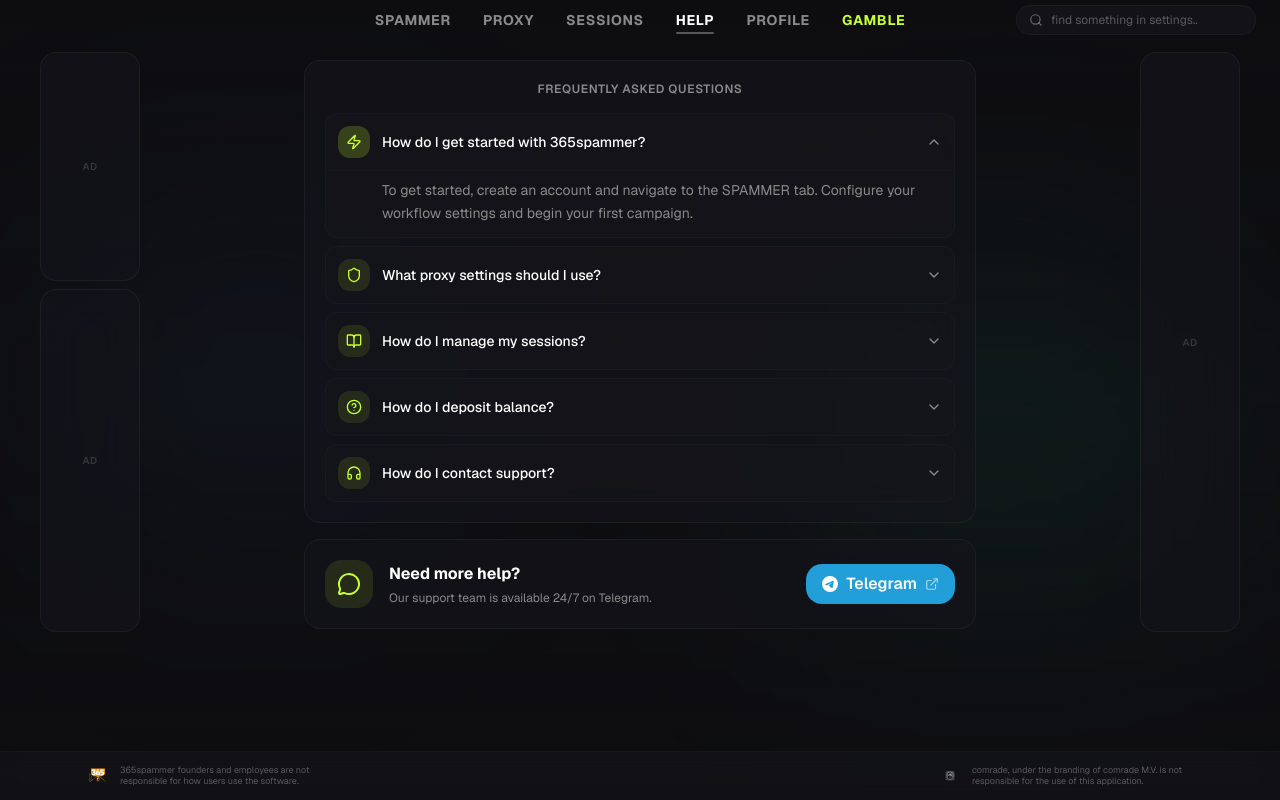
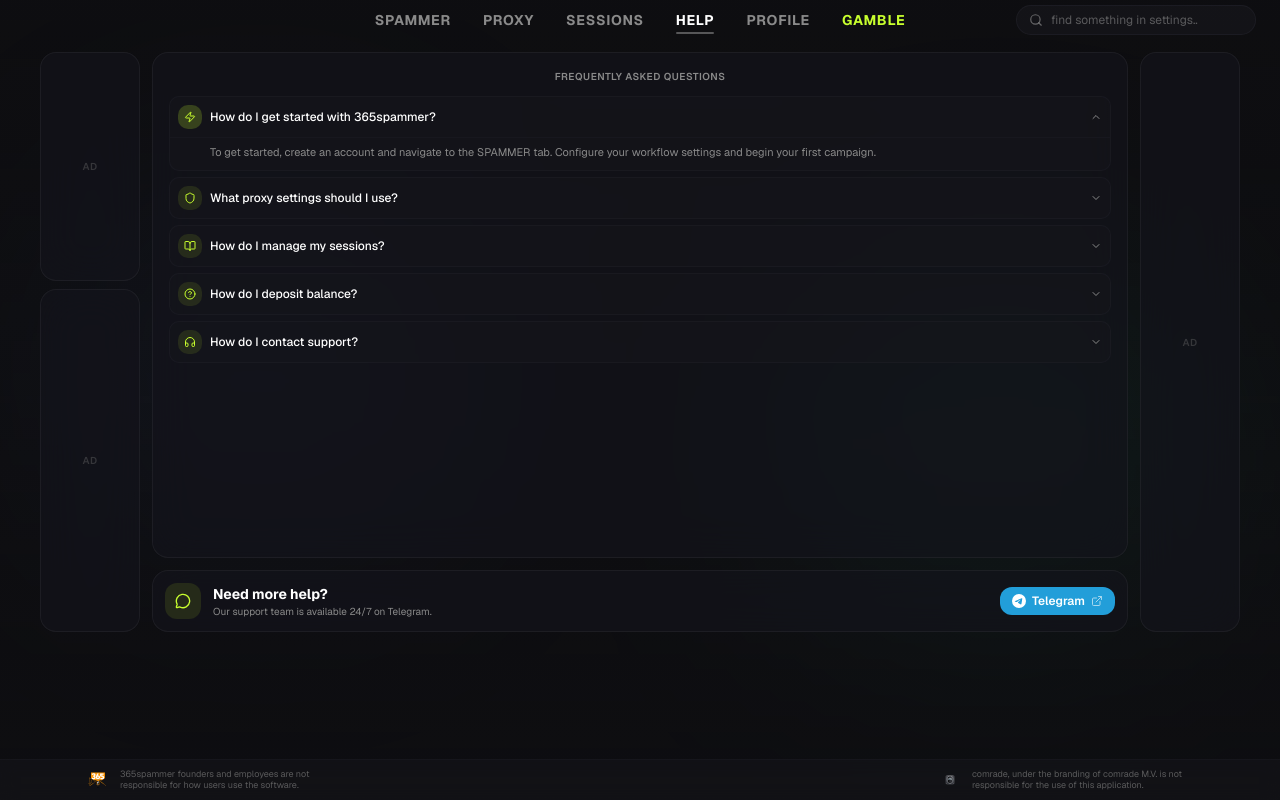
Before and after one commit to glitchual/fake, a Next.js app: page /help in a window 1280 px wide. Both pictures are taken after a click on the button "How do I get started with 365spammer?". Built offline with nearby package versions, Linux system fonts and the light colour scheme.

Commit message:
fix: realign Help page layout
Remove unnecessary constraints and reduce spacing for better alignment

```diff
--- a/app/help/page.tsx
+++ b/app/help/page.tsx
@@ -104,35 +104,35 @@ export default function HelpPage() {
           </aside>
 
           {/* Center content */}
-          <main className="flex flex-1 justify-center overflow-y-auto py-2">
-          <div className="w-full max-w-2xl space-y-4">
+          <main className="flex-1 overflow-y-auto">
+          <div className="flex h-full w-full flex-col space-y-3">
             {/* FAQ Section */}
-            <div className="glass-panel p-5">
-              <h2 className="mb-4 text-center text-xs font-semibold uppercase tracking-wider text-muted-foreground">
+            <div className="glass-panel flex-1 p-4">
+              <h2 className="mb-3 text-center text-[10px] font-semibold uppercase tracking-wider text-muted-foreground">
                 Frequently Asked Questions
               </h2>
 
-              <div className="space-y-2">
+              <div className="space-y-1.5">
                 {faqItems.map((item, index) => {
                   const Icon = item.icon
                   const isExpanded = expandedIndex === index
 
                   return (
-                    <div key={index} className="overflow-hidden rounded-lg border border-border/30 bg-card/30 transition-colors hover:border-border/50">
+                    <div key={index} className="overflow-hidden rounded-md border border-border/30 bg-card/30 transition-colors hover:border-border/50">
                       <button
                         onClick={() => setExpandedIndex(isExpanded ? null : index)}
-                        className="flex w-full items-center gap-3 p-3 text-left"
+                        className="flex w-full items-center gap-2 p-2 text-left"
                       >
-                        <div className={`flex h-8 w-8 shrink-0 items-center justify-center rounded-lg ${isExpanded ? "bg-primary/20" : "bg-primary/10"}`}>
-                          <Icon className="h-4 w-4 text-primary" />
+                        <div className={`flex h-6 w-6 shrink-0 items-center justify-center rounded-md ${isExpanded ? "bg-primary/20" : "bg-primary/10"}`}>
+                          <Icon className="h-3 w-3 text-primary" />
                         </div>
-                        <span className="flex-1 text-sm font-medium text-foreground">{item.question}</span>
-                        <ChevronDown className={`h-4 w-4 text-muted-foreground transition-transform ${isExpanded ? "rotate-180" : ""}`} />
+                        <span className="flex-1 text-xs font-medium text-foreground">{item.question}</span>
+                        <ChevronDown className={`h-3 w-3 text-muted-foreground transition-transform ${isExpanded ? "rotate-180" : ""}`} />
                       </button>
 
                       {isExpanded && (
-                        <div className="border-t border-border/20 px-3 pb-3 pt-2">
-                          <p className="pl-11 text-sm leading-relaxed text-muted-foreground">
+                        <div className="border-t border-border/20 px-2 pb-2 pt-1.5">
+                          <p className="pl-8 text-[11px] leading-relaxed text-muted-foreground">
                             {item.answer}
                           </p>
                         </div>
@@ -144,14 +144,14 @@ export default function HelpPage() {
             </div>
 
             {/* Support Card */}
-            <div className="glass-panel p-5">
-              <div className="flex flex-col items-center gap-4 text-center sm:flex-row sm:text-left">
-                <div className="flex h-12 w-12 shrink-0 items-center justify-center rounded-xl bg-primary/10">
-                  <MessageCircle className="h-6 w-6 text-primary" />
+            <div className="glass-panel shrink-0 p-3">
+              <div className="flex items-center gap-3">
+                <div className="flex h-9 w-9 shrink-0 items-center justify-center rounded-lg bg-primary/10">
+                  <MessageCircle className="h-4 w-4 text-primary" />
                 </div>
                 <div className="flex-1">
-                  <h3 className="mb-1 text-base font-bold text-foreground">Need more help?</h3>
-                  <p className="text-xs text-muted-foreground">
+                  <h3 className="text-sm font-bold text-foreground">Need more help?</h3>
+                  <p className="text-[10px] text-muted-foreground">
                     Our support team is available 24/7 on Telegram.
                   </p>
                 </div>
@@ -159,13 +159,13 @@ export default function HelpPage() {
                   href="https://t.me/support"
                   target="_blank"
                   rel="noopener noreferrer"
-                  className="flex items-center gap-2 rounded-xl bg-[#229ED9] px-4 py-2 font-semibold text-white transition-all hover:bg-[#1a8ac4]"
+                  className="flex items-center gap-1.5 rounded-lg bg-[#229ED9] px-3 py-1.5 text-xs font-semibold text-white transition-all hover:bg-[#1a8ac4]"
                 >
-                  <svg className="h-4 w-4" viewBox="0 0 24 24" fill="currentColor">
+                  <svg className="h-3.5 w-3.5" viewBox="0 0 24 24" fill="currentColor">
                     <path d="M11.944 0A12 12 0 0 0 0 12a12 12 0 0 0 12 12 12 12 0 0 0 12-12A12 12 0 0 0 12 0a12 12 0 0 0-.056 0zm4.962 7.224c.1-.002.321.023.465.14a.506.506 0 0 1 .171.325c.016.093.036.306.02.472-.18 1.898-.962 6.502-1.36 8.627-.168.9-.499 1.201-.82 1.23-.696.065-1.225-.46-1.9-.902-1.056-.693-1.653-1.124-2.678-1.8-1.185-.78-.417-1.21.258-1.91.177-.184 3.247-2.977 3.307-3.23.007-.032.014-.15-.056-.212s-.174-.041-.249-.024c-.106.024-1.793 1.14-5.061 3.345-.48.33-.913.49-1.302.48-.428-.008-1.252-.241-1.865-.44-.752-.245-1.349-.374-1.297-.789.027-.216.325-.437.893-.663 3.498-1.524 5.83-2.529 6.998-3.014 3.332-1.386 4.025-1.627 4.476-1.635z"/>
                   </svg>
                   Telegram
-                  <ExternalLink className="h-3.5 w-3.5 opacity-60" />
+                  <ExternalLink className="h-3 w-3 opacity-60" />
                 </a>
               </div>
             </div>
@@ -183,7 +183,7 @@ export default function HelpPage() {
 
       {/* Footer - Only on Help page */}
       <footer className="relative z-10 border-t border-border/20 bg-card/40 backdrop-blur-sm">
-        <div className="mx-auto flex h-12 max-w-6xl items-center justify-between px-6">
+        <div className="mx-auto flex h-10 max-w-6xl items-center justify-between px-6">
           <div className="flex items-center gap-3">
             <Logo365 className="h-5 w-5" />
             <p className="max-w-[200px] text-[9px] leading-tight text-muted-foreground/60">
```
